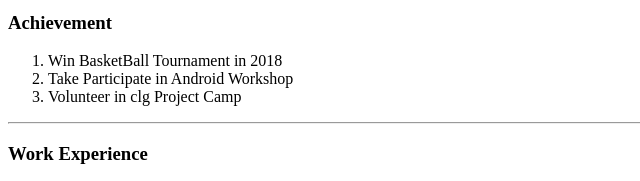
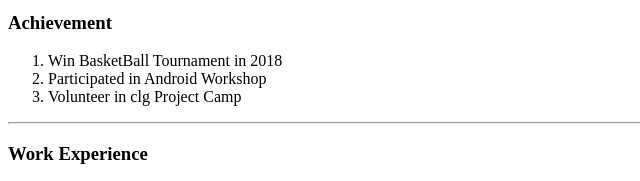
Before and after one commit to mohitjoshi006/cv, a plain HTML site: page index.html in a window 1280 px wide. Shown: the part 270-451 px from the top of the page, 0-640 px from the left. Drawn offline with Linux system fonts and the light colour scheme.

Commit message:
Add files via upload

```diff
--- a/index.html
+++ b/index.html
@@ -18,7 +18,7 @@
 <h3>Achievement</h3>
 <ol>
   <li>Win BasketBall Tournament in 2018</li>
-  <li>Take Participate in Android Workshop</li>
+  <li>Participated in Android Workshop</li>
   <li>Volunteer in clg Project Camp </li>
 </ol>
 <hr>
```
